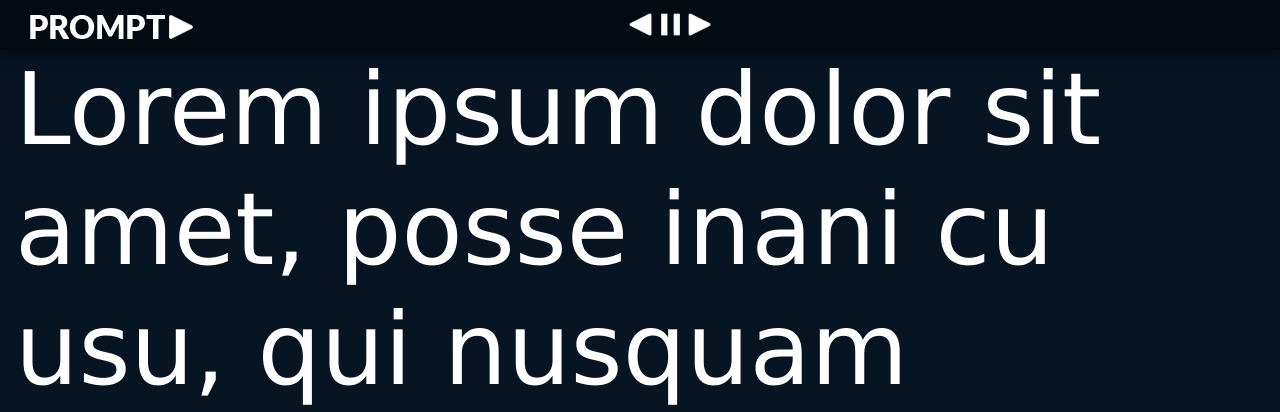
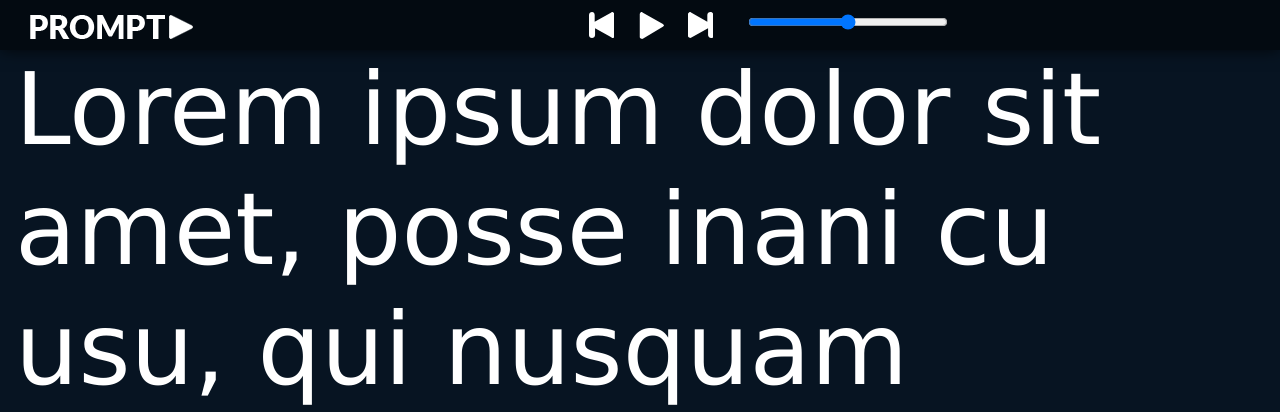
Before and after one commit to janjedrzejak/Prompt, a PHP site: page / in a window 1280 px wide. Shown: the top 412 px of the page. Run offline with PHP 8.4, Linux system fonts and the light colour scheme.

Commit message:
secound version of lay
done

```diff
--- a/css/style.css
+++ b/css/style.css
@@ -5,6 +5,7 @@ body {
 }
 
 .navibar {
+
 	background-color: #030a11;
 	width:100%;
 	height:50px;
@@ -14,21 +15,34 @@ body {
 	position: fixed;
 }
 .media-controls {
-	width:100%;
+	width:70%;
 	text-align: center;
 	top:12px;
 	position: absolute;
+	display: inline;
 }
 	.media-button {
 		width:25px;
+		margin-left:20px;
 	}
+	.speed-control {
+		margin-top:2px;
+		width: 30%;
+		position: absolute;
+		display: inline;
+	}
+		#speed {
+			width:200px;
+		}
+
 
 .prompter {
 	color:white;
 	font-size:100px;
-	padding:50px 15px 0 15px;
+	padding:50px 15px 50px 15px;
 	line-height: 1.2;
 }
+
 .prompter::selection {
 	background:red;
 	color:white;
--- a/index.html
+++ b/index.html
@@ -16,9 +16,12 @@
 		<div class="navibar">
 			<img src="img/logo.png">
 			<div class="media-controls">
-				<a id="up" href="#"><img src="img/backward.png" class="media-button"></a>
-				<a id="pause" href="#"><img src="img/pause.png" class="media-button"></a>
-				<a id="down" href="#"><img src="img/play.png" class="media-button"></a>
+				<a id="on-start" href="#"><img src="img/svg/icon_start.svg" class="media-button"></a>
+				<a id="play" href="#"><img src="img/svg/icon_play.svg" class="media-button" id="play-button"></a>
+				<a id="on-end" href="#"><img src="img/svg/icon_end.svg" class="media-button"></a>
+				<div class="speed-control">
+				<input type="range" id="speed" min="0" max="2000" value="1000" onchange="change_speed()">
+			</div>
 			</div>
 		</div>
 
@@ -31,8 +34,9 @@
 				Lorem ipsum dolor sit amet, posse inani cu usu, qui nusquam appareat cu. Reque viderer assueverit no per, at unum oblique sed. Ut justo consectetuer sit, mel dico quot vivendo at. Ut duo lucilius adipiscing, sonet moderatius efficiantur vix ad, ius verear inermis convenire ne. Et vel dicat prompta vulputate, duis adipisci ullamcorper eum in. Augue aperiam eos at, ad usu periculis accusamus eloquentiam, nec dicat nihil te.
 				Lorem ipsum dolor sit amet, posse inani cu usu, qui nusquam appareat cu. Reque viderer assueverit no per, at unum oblique sed. Ut justo consectetuer sit, mel dico quot vivendo at. Ut duo lucilius adipiscing, sonet moderatius efficiantur vix ad, ius verear inermis convenire ne. Et vel dicat prompta vulputate, duis adipisci ullamcorper eum in. Augue aperiam eos at, ad usu periculis accusamus eloquentiam, nec dicat nihil te.
 				Lorem ipsum dolor sit amet, posse inani cu usu, qui nusquam appareat cu. Reque viderer assueverit no per, at unum oblique sed. Ut justo consectetuer sit, mel dico quot vivendo at. Ut duo lucilius adipiscing, sonet moderatius efficiantur vix ad, ius verear inermis convenire ne. Et vel dicat prompta vulputate, duis adipisci ullamcorper eum in. Augue aperiam eos at, ad usu periculis accusamus eloquentiam, nec dicat nihil te.
+	<div id="end">a</div>
 		</div>
-		<div id="elementtoScrollToID"></div>
+
 
 	</body>
 </html>
```
Also changed, not shown: js/src.js (+26 -14 lines), img/backward.png (deleted), img/pause.png (deleted), img/play.png (deleted), img/svg/icon_end.svg (added), img/svg/icon_play.svg (added), img/svg/icon_start.svg (added), img/svg/icon_stop.svg (added).
